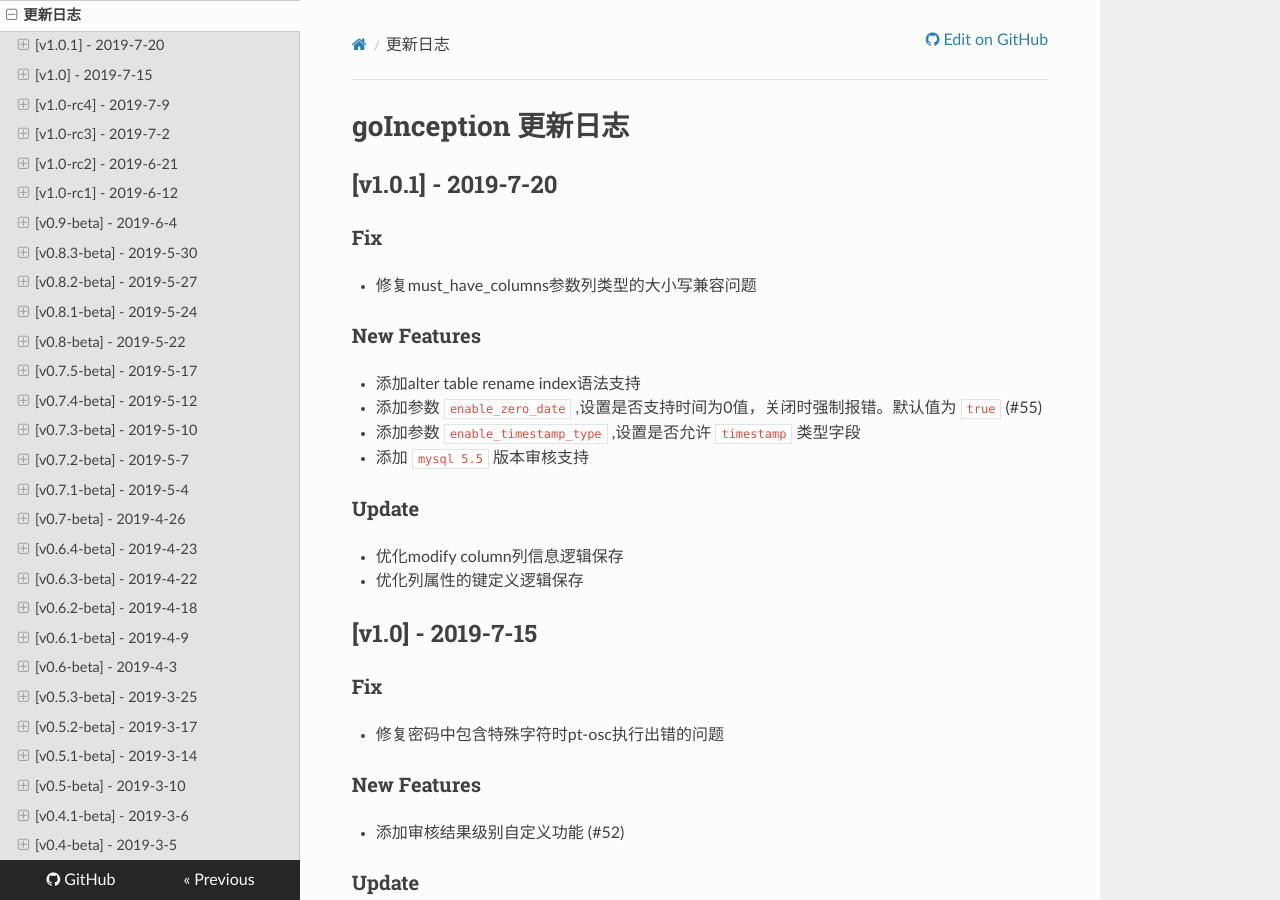
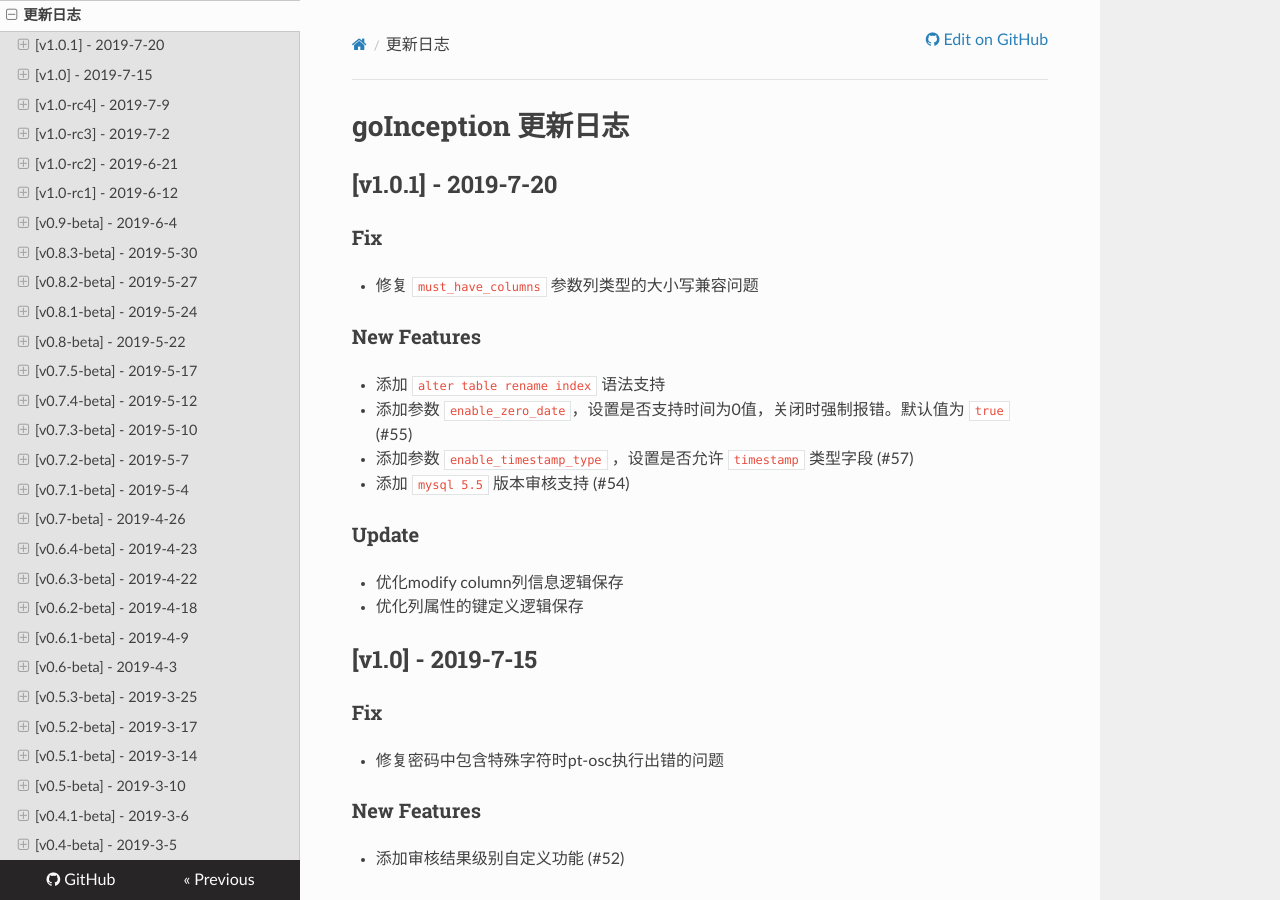
Before and after one commit to hanchuanchuan/goInception, an MkDocs documentation site: the page built from docs/changelog.md, in a window 1280 px wide and 900 px high. Built offline with MkDocs 1.6.1, drawn with Linux system fonts in a browser that asks for light colours; nearby versions of some CDN libraries.

Commit message:
docs: update changelog.md

```diff
--- a/docs/changelog.md
+++ b/docs/changelog.md
@@ -4,13 +4,13 @@
 ## [v1.0.1] - 2019-7-20
 
 ### Fix
-* 修复must_have_columns参数列类型的大小写兼容问题
+* 修复 `must_have_columns` 参数列类型的大小写兼容问题
 
 ### New Features
-* 添加alter table rename index语法支持
-* 添加参数 `enable_zero_date` ,设置是否支持时间为0值，关闭时强制报错。默认值为 `true` (#55)
-* 添加参数 `enable_timestamp_type` ,设置是否允许 `timestamp` 类型字段
-* 添加 `mysql 5.5` 版本审核支持
+* 添加 `alter table rename index` 语法支持
+* 添加参数 `enable_zero_date`，设置是否支持时间为0值，关闭时强制报错。默认值为 `true` (#55)
+* 添加参数 `enable_timestamp_type` ，设置是否允许 `timestamp` 类型字段 (#57)
+* 添加 `mysql 5.5` 版本审核支持 (#54)
 
 ### Update
 * 优化modify column列信息逻辑保存
```
